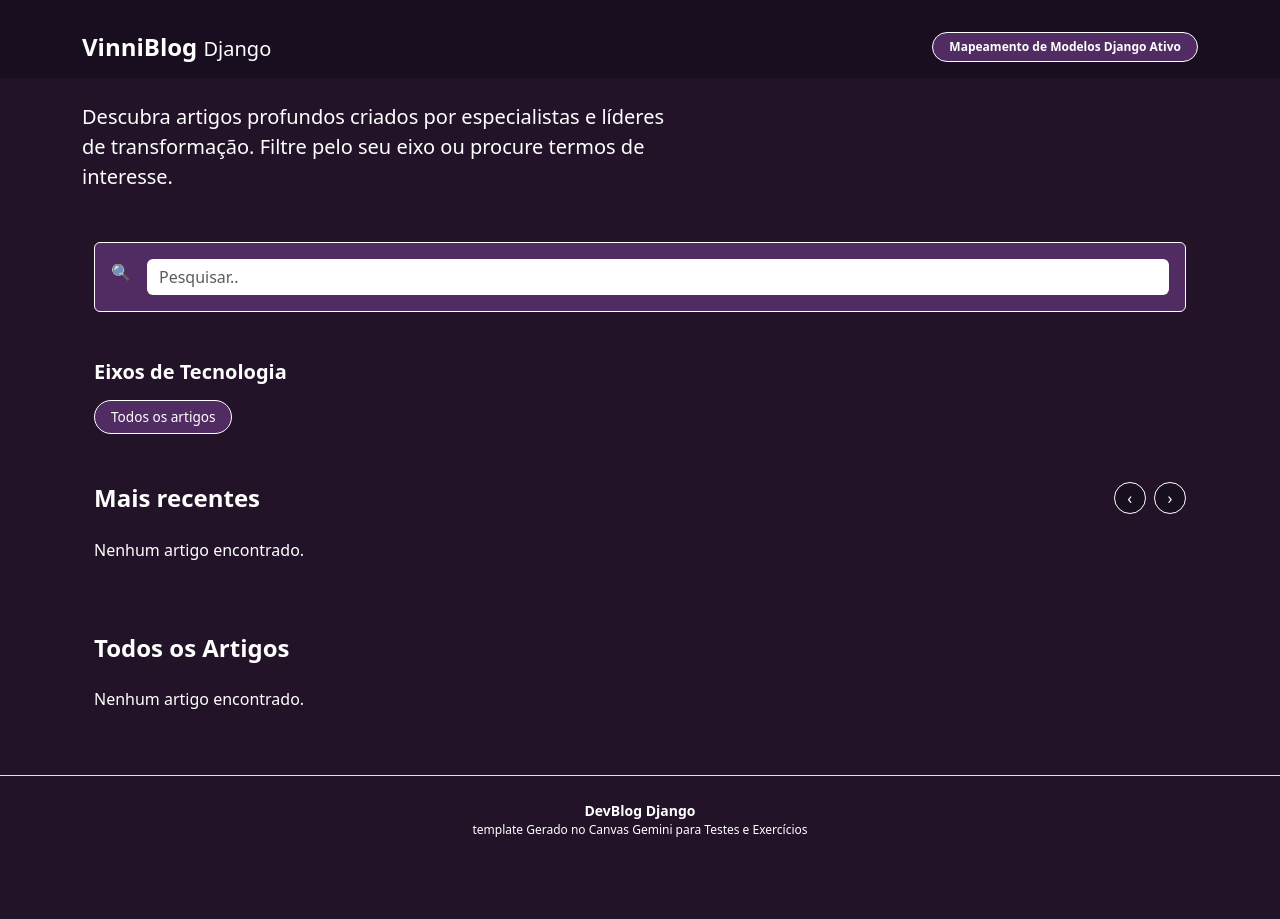
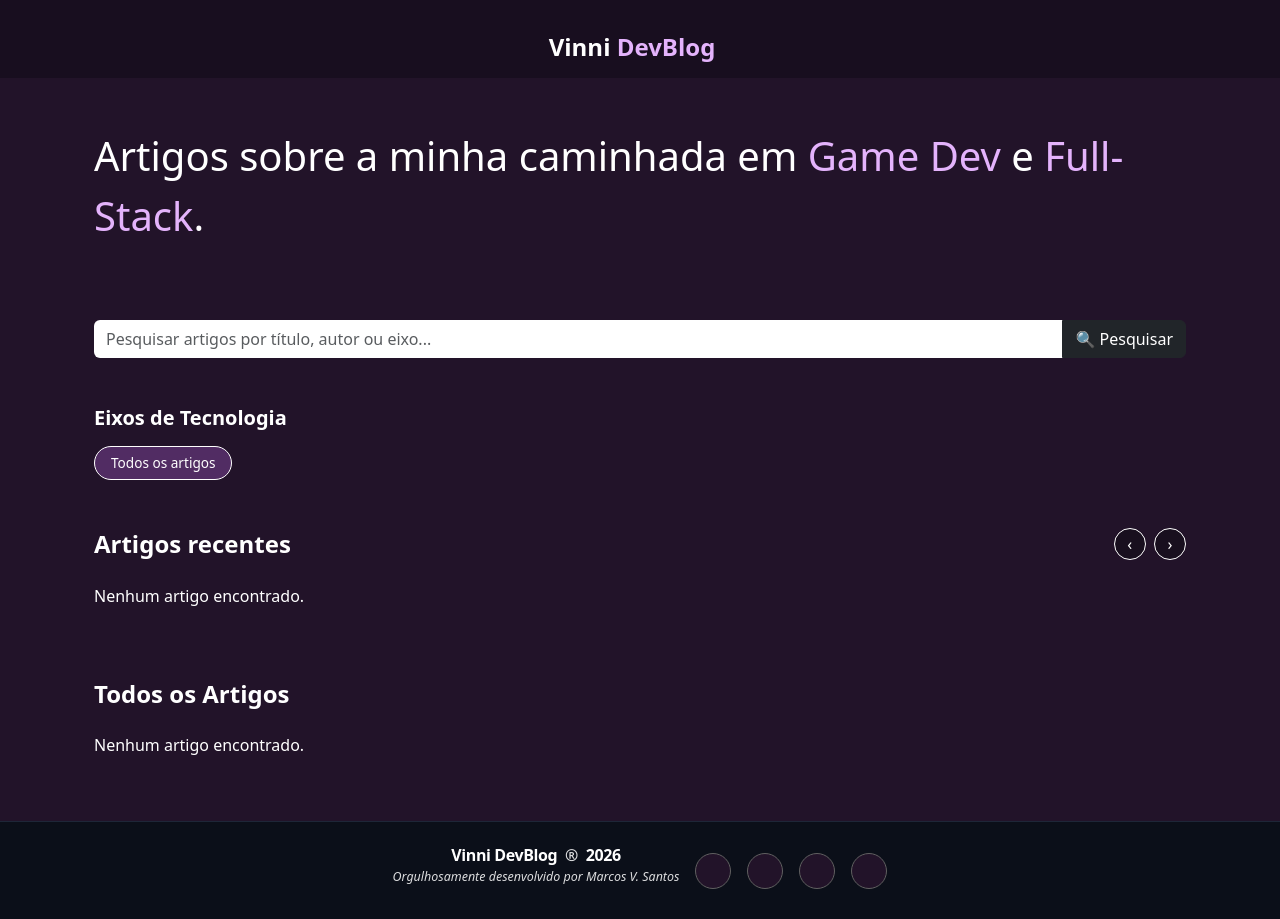
Before and after one commit to mvsantos93/cursodjango, a Django app: page / in a window 1280 px wide. Before the commit the page ends 837 px from the top, so only its background shows below. Run offline with Django 4.2, Linux system fonts and the light colour scheme; data that the repository does not hold is empty.

Commit message:
Aula 12 completa

```diff
--- a/motorartigos/models.py
+++ b/motorartigos/models.py
@@ -1,11 +1,6 @@
 from django.db import models
 
-# Create your models here.
-# aqui vou criar minhas classses de entidade
-
 class Autor(models.Model):
-    #O atributo id é automático.
-    # chave primária: imutável, universal e única
     nome = models.CharField(max_length=100)
     biografia = models.TextField()
     email = models.EmailField()
--- a/motorartigos/views.py
+++ b/motorartigos/views.py
@@ -1,18 +1,36 @@
 from django.shortcuts import render
-from motorartigos.models import Autor, Artigo, EixoTecnologia
+from motorartigos.models import Artigo, EixoTecnologia
 from django.shortcuts import render, get_object_or_404
+from django.db.models import Q
 
 def index(request):
-    autores = Autor.objects.all()
-    artigos = Artigo.objects.filter(publicada=True)
+    artigos_base = Artigo.objects.filter(publicada=True)
     eixos = EixoTecnologia.objects.all()
 
-    eixo = request.GET.get('eixo')
+    termo_busca = request.GET.get('busca')
+    eixo_id = request.GET.get('eixo')
 
-    if eixo: artigos = artigos.filter(id_fk_eixo_id=eixo)
+    artigos_todos = artigos_base
 
-    return render(request,'motorartigos/index.html', {
-        'artigos': artigos, 'artigos_recentes': Artigo.objects.filter(publicada=True)[:4], 'eixos': eixos, 'eixo_selecionado': eixo})
+    if eixo_id: artigos_todos = artigos_todos.filter(id_fk_eixo__id=eixo_id)
+
+    if termo_busca: artigos_todos = artigos_todos.filter(
+        Q(titulo__icontains=termo_busca) |
+        Q(texto__icontains=termo_busca) |
+         Q(id_fk_autor__nome__icontains=termo_busca) |
+        Q(id_fk_eixo__nome__icontains=termo_busca)
+        )
+
+    artigos_recentes = artigos_base.order_by('-data_publicacao')[:4]
+
+    contexto = {
+        'artigos': artigos_todos,
+        'artigos_recentes': artigos_recentes,
+        'eixos': eixos,
+        'eixo_selecionado': eixo_id,
+        'termo_busca': termo_busca
+    }
+    return render(request, 'motorartigos/index.html', contexto)
 
 def artigo(request, id):
     artigo = get_object_or_404(Artigo, id=id, publicada=True)
--- a/setup/static/css/styles.css
+++ b/setup/static/css/styles.css
@@ -1,4 +1,3 @@
-/* Configurações Gerais do Tema Dark */
 body {
     background-color: #221329;
     color: #ffffff;
@@ -39,12 +38,34 @@ body {
     color: #ffffff;
 }
 
+.text-title {
+    color: #ffffff;
+}
+
+.text-blog {
+    color: #e4b3fc;
+}
+
+.brand-center{
+  width: 100%;
+  display: flex;
+  justify-content: center;
+}
+
+.text-descricao {
+    font-size: 40px;
+    color: #ffffff;
+}
+
+.text-descricao .highlight{
+  color: #e4b3fc;
+}
+
 .text-secondary {
     color: #ffffff !important;
     padding-bottom: 10px !important;
 }
 
-/* Badge Superior */
 .badge-status {
     background-color: #512c63;
     border: 1px solid #ffffff;
@@ -52,14 +73,12 @@ body {
     font-size: 0.75rem;
 }
 
-/* Input de Busca */
 .search-box {
     background-color: #512c63;
     border: 1px solid #ffffff;
     color: #ffffff;
 }
 
-/* Filtros / Eixos */
 .btn-filter {
     background-color: #221329;
     border: 1px solid #606060;
@@ -82,7 +101,6 @@ body {
     border-color: #ffffff;
 }
 
-/* Botões de navegação carrossel */
 .btn-nav {
     background-color: #180f1e;
     border: 1px solid #ffffff;
@@ -94,11 +112,11 @@ body {
     line-height: 28px;
 }
 
-/* Estilização dos Cards */
+
 .card-custom {
     width: 100%;
-    max-width: 300px;      /* largura padrão */
-    min-height: 390px;     /* altura padrão */
+    max-width: 300px;
+    min-height: 390px;
     background-color: #3c2c44;
     border-radius: 12px;
     overflow: hidden;
@@ -116,13 +134,13 @@ body {
     box-shadow: 0 10px 20px rgba(0,0,0,0.3);
 }
 
-/* Cores das Badges dos Cards */
+
 .bg-danger-custom { background-color: #ef4444; font-size: 0.7rem; }
 .bg-warning-custom { background-color: #f59e0b; font-size: 0.7rem; }
 .bg-success-custom { background-color: #10b981; font-size: 0.7rem; }
 .text-primary-custom { color: #b67dd1; }
 
-/* Placeholders das Imagens dos Cards com os tons da imagem */
+
 .thumb-gradient {
     background: linear-gradient(135deg, #6430a0, #b385e7, #6430a0);
 }
@@ -135,7 +153,7 @@ body {
     background: linear-gradient(135deg, #064e3b, #022c22);
 }
 
-/* Elementos Internos do Card */
+
 .avatar {
     display: inline-block;
     width: 24px;
@@ -152,3 +170,38 @@ body {
     font-size: 0.75rem;
     color: #ffffff;
 }
+
+.tracking-tight {
+    letter-spacing: -0.025em;
+}
+
+.quote-text {
+    font-size: 0.78rem;
+    font-style: italic;
+    opacity: 0.85;
+}
+
+.border-dark-light {
+    border-color: #1e2638 !important;
+}
+
+.social-link {
+    text-decoration: none;
+    display: inline-flex;
+    align-items: center;
+    justify-content: center;
+    width: 36px;
+    height: 36px;
+    border-radius: 50%;
+    background-color: #221329;
+    border: 1px solid #606060;
+    color: #ffffff;
+    transition: all 0.25s cubic-bezier(0.4, 0, 0.2, 1);
+}
+
+.social-link:hover {
+    background-color: #512c63 !important;
+    color: #ffffff;
+    border-color: #ffffff;
+    transform: translateY(-3px);
+}
--- a/templates/motorartigos/artigo.html
+++ b/templates/motorartigos/artigo.html
@@ -2,6 +2,10 @@
 {% load static %}
 
 {% block content %}
+<header class="container my-4 text-secondary">
+        <p class="fs-5 max-w-text">Artigo sobre {{ artigo.id_fk_eixo.nome }}</p>
+</header>
+
 <section class="container mb-5">
     <a href="{% url 'index' %}" class="btn-voltar"> ← Voltar</a>
 </section>
@@ -21,7 +25,7 @@
             <p class="text-secondary mb-4">
                 Publicado por {{ artigo.id_fk_autor.nome }}
                 •
-                🕒 {{ artigo.data_publicacao|date:"d/m/Y" }}
+                {{ artigo.data_publicacao|date:"d/m/Y" }}
             </p>
 
             {% if artigo.foto %}
--- a/templates/motorartigos/base.html
+++ b/templates/motorartigos/base.html
@@ -21,34 +21,6 @@
 
 <script>
 
-//
-// PESQUISA
-//
-
-const searchInput = document.getElementById("searchInput");
-
-if (searchInput){
-
-    searchInput.addEventListener("keyup", function(){
-
-        const texto = this.value.toLowerCase();
-
-        document.querySelectorAll(".card-custom").forEach(card=>{
-
-            const titulo = card.querySelector(".card-title")
-                               .textContent
-                               .toLowerCase();
-
-            card.parentElement.parentElement.style.display =
-                titulo.includes(texto)
-                ? ""
-                : "none";
-
-        });
-
-    });
-
-}
 
 //
 // FILTROS
--- a/templates/motorartigos/index.html
+++ b/templates/motorartigos/index.html
@@ -2,33 +2,42 @@
 {% load static %}
 
 {% block content %}
-<section class="container mb-5">
-    <div class="search-box p-3 rounded d-flex align-items-center">
-        <span class="text-secondary me-3">🔍</span>
-        <input type="text" id="searchInput" class="form-control border-0 text-black shadow-none" placeholder="Pesquisar..">
-    </div>
+<br>
+
+<header class="container my-4 text-secondary">
+        <p class="text-descricao">Artigos sobre a minha caminhada em <span class="highlight">Game Dev</span> e <span class="highlight">Full-Stack</span>.</p>
+</header>
+
+<section class="container my-5">
+    <form method="GET" action="{% url 'index' %}">
+        {% if eixo_selecionado %}
+            <input type="hidden" name="eixo" value="{{ eixo_selecionado }}">
+        {% endif %}
+        <div class="input-group search-bar-container">
+            <input type="text" name="busca" class="form-control border-0 text-black shadow-none"
+                placeholder="Pesquisar artigos por título, autor ou eixo..."
+                value="{{ termo_busca|default:'' }}">
+            <button class="btn btn-dark" type="submit">🔍 Pesquisar</button>
+        </div>
+    </form>
 </section>
 
 <section class="container mb-5">
     <h5 class="text-white fw-bold mb-3">Eixos de Tecnologia</h5>
         <div class="d-flex flex-wrap gap-2">
-            <a href="{% url 'index' %}"
-            class="btn btn-filter {% if not eixo_selecionado %}active{% endif %}">
-                Todos os artigos
-            </a>
+            <a href="?{% if termo_busca %}busca={{ termo_busca }}{% endif %}"
+            class="btn btn-filter {% if not eixo_selecionado %}active{% endif %}">Todos os artigos</a>
 
-            {% for eixo in eixos %}
-                <a href="{% url 'index' %}?eixo={{ eixo.id }}"
-                class="btn btn-filter {% if eixo_selecionado == eixo.id|stringformat:'s' %}active{% endif %}">
-                    {{ eixo.nome }}
-                </a>
-            {% endfor %}
+        {% for eixo in eixos %}
+            <a href="?eixo={{ eixo.id }}{% if termo_busca %}&busca={{ termo_busca }}{% endif %}"
+            class="btn btn-filter {% if eixo_selecionado == eixo.id|slugify %}active{% endif %}">{{ eixo.nome }}</a>
+        {% endfor %}
         </div>
 </section>
 
 <section class="container mb-5">
     <div class="d-flex justify-content-between align-items-center mb-4">
-        <h4 class="text-white fw-bold m-0">Mais recentes</h4>
+        <h4 class="text-white fw-bold m-0">Artigos recentes</h4>
         <div>
             <button id="prev" class="btn btn-nav me-1">‹</button>
             <button id="next" class="btn btn-nav">›</button>
--- a/templates/motorartigos/partials/_footer.html
+++ b/templates/motorartigos/partials/_footer.html
@@ -1,5 +1,30 @@
 {% load static %}
- <footer class="footer py-4 text-center border-top border-dark-light mt-5">
-        <p class="m-0 text-white small fw-bold">DevBlog Django</p>
-        <p class="m-0 text-secondary text-xs">template Gerado no Canvas Gemini para Testes e Exercícios</p>
+<footer class="footer py-4 border-top border-dark-light mt-5" style="background-color: #0b0f19;">
+        <div class="container d-flex flex-column flex-md-row justify-content-center align-items-md-center gap-3">
+                <div class="text-center">
+            <h6 class="m-0 text-white fw-bold tracking-tight">Vinni DevBlog
+                <span class="text-white mx-1" style="opacity: 0.85;">®</span> <span class="text-secondary-custom">2026</span>
+            </h6>
+            <p class="m-0 text-secondary mt-1 lh-sm quote-text">
+                Orgulhosamente desenvolvido por Marcos V. Santos
+            </p>
+        </div>
+
+        <div class="d-flex justify-content-center align-items-center gap-3 social-container">
+            <a href="https://linkedin.com" target="_blank" rel="noopener" class="text-secondary social-link" title="LinkedIn">
+                <i class="fa-brands fa-linkedin-in fs-5"></i>
+            </a>
+
+            <a href="https://github.com" target="_blank" rel="noopener" class="text-secondary social-link" title="GitHub">
+                <i class="fa-brands fa-github fs-5"></i>
+            </a>
+
+            <a href="https://instagram.com" target="_blank" rel="noopener" class="text-secondary social-link" title="Instagram">
+                <i class="fa-brands fa-instagram fs-5"></i>
+            </a>
+
+            <a href="https://facebook.com" target="_blank" rel="noopener" class="text-secondary social-link" title="Facebook">
+                <i class="fa-brands fa-facebook-f fs-5"></i>
+            </a>
+        </div>
 </footer>
--- a/templates/motorartigos/partials/_header.html
+++ b/templates/motorartigos/partials/_header.html
@@ -1,12 +1,7 @@
 {% load static %}
 
     <nav class="navbar navbar-dark bg-dark-custom pt-4">
-        <div class="container d-flex justify-content-between align-items-center">
-            <span class="navbar-brand fw-bold fs-4 text-white">VinniBlog <span class="text-secondary fs-5 fw-normal">Django</span></span>
-            <span class="badge rounded-pill badge-status px-3 py-2">Mapeamento de Modelos Django Ativo</span>
+        <div class="brand-center">
+            <span class="text-title navbar-brand fw-bold fs-4">Vinni <span class="text-blog">DevBlog</span></span>
         </div>
     </nav>
-
-    <header class="container my-4 text-secondary">
-        <p class="fs-5 max-w-text">Descubra artigos profundos criados por especialistas e líderes de transformação. Filtre pelo seu eixo ou procure termos de interesse.</p>
-    </header>
```
Also changed, not shown: media/fotos/2026/07/03/Backend.jpeg (added), media/fotos/2026/07/03/GameDev.jpeg (added), media/fotos/2026/07/03/Godot.jpeg (added).
